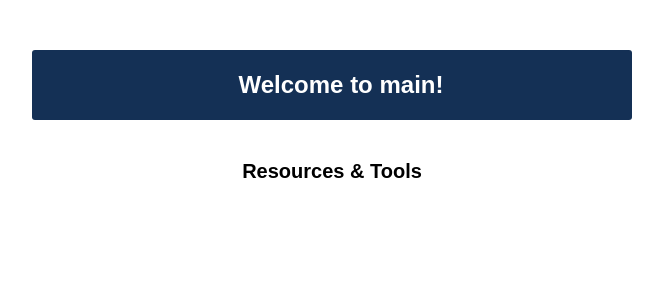
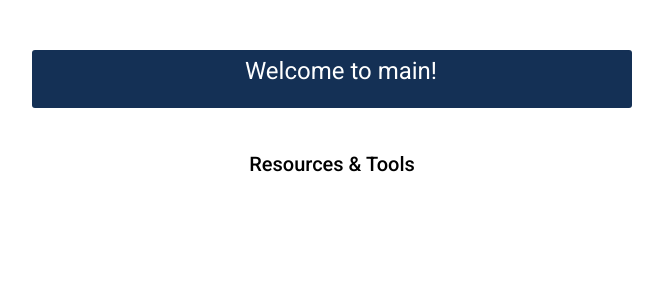
Before and after one commit to maxmorgan89/frontend-story, an Angular app: page / in a window 1280 px wide. Shown: the top 300 px of the page, without its empty margins (308-971 px from the left). Built offline with nearby package versions, Linux system fonts and the light colour scheme.

Commit message:
Added angular material.

```diff
--- a/apps/main/src/app/app.module.ts
+++ b/apps/main/src/app/app.module.ts
@@ -1,11 +1,12 @@
 import { NgModule } from '@angular/core';
 import { BrowserModule } from '@angular/platform-browser';
+import { BrowserAnimationsModule } from '@angular/platform-browser/animations';
 
 import { AppComponent } from './app.component';
 
 @NgModule({
   declarations: [AppComponent],
-  imports: [BrowserModule],
+  imports: [BrowserModule, BrowserAnimationsModule],
   providers: [],
   bootstrap: [AppComponent],
 })
--- a/apps/main/src/index.html
+++ b/apps/main/src/index.html
@@ -6,8 +6,11 @@
     <base href="/" />
     <meta name="viewport" content="width=device-width, initial-scale=1" />
     <link rel="icon" type="image/x-icon" href="favicon.ico" />
-  </head>
-  <body>
+    <link rel="preconnect" href="https://fonts.gstatic.com">
+    <link href="https://fonts.googleapis.com/css2?family=Roboto:wght@300;400;500&display=swap" rel="stylesheet">
+    <link href="https://fonts.googleapis.com/icon?family=Material+Icons" rel="stylesheet">
+</head>
+  <body class="mat-typography">
     <frontend-story-root></frontend-story-root>
   </body>
 </html>
--- a/apps/main/src/styles.scss
+++ b/apps/main/src/styles.scss
@@ -1 +1,39 @@
+
+// Custom Theming for Angular Material
+// For more information: https://material.angular.io/guide/theming
+@use '@angular/material' as mat;
+// Plus imports for other components in your app.
+
+// Include the common styles for Angular Material. We include this here so that you only
+// have to load a single css file for Angular Material in your app.
+// Be sure that you only ever include this mixin once!
+@include mat.core();
+
+// Define the palettes for your theme using the Material Design palettes available in palette.scss
+// (imported above). For each palette, you can optionally specify a default, lighter, and darker
+// hue. Available color palettes: https://material.io/design/color/
+$main-primary: mat.define-palette(mat.$indigo-palette);
+$main-accent: mat.define-palette(mat.$pink-palette, A200, A100, A400);
+
+// The warn palette is optional (defaults to red).
+$main-warn: mat.define-palette(mat.$red-palette);
+
+// Create the theme object. A theme consists of configurations for individual
+// theming systems such as "color" or "typography".
+$main-theme: mat.define-light-theme((
+  color: (
+    primary: $main-primary,
+    accent: $main-accent,
+    warn: $main-warn,
+  )
+));
+
+// Include theme styles for core and each component used in your app.
+// Alternatively, you can import and @include the theme mixins for each component
+// that you are using.
+@include mat.all-component-themes($main-theme);
+
 /* You can add global styles to this file, and also import other style files */
+
+html, body { height: 100%; }
+body { margin: 0; font-family: Roboto, "Helvetica Neue", sans-serif; }
--- a/package.json
+++ b/package.json
@@ -12,10 +12,12 @@
   "private": true,
   "dependencies": {
     "@angular/animations": "13.0.0",
+    "@angular/cdk": "^13.1.1",
     "@angular/common": "13.0.0",
     "@angular/compiler": "13.0.0",
     "@angular/core": "13.0.0",
     "@angular/forms": "13.0.0",
+    "@angular/material": "^13.1.1",
     "@angular/platform-browser": "13.0.0",
     "@angular/platform-browser-dynamic": "13.0.0",
     "@angular/router": "13.0.0",
```
Also changed, not shown: 1 other file (tests, documents, lock files or other folders).
